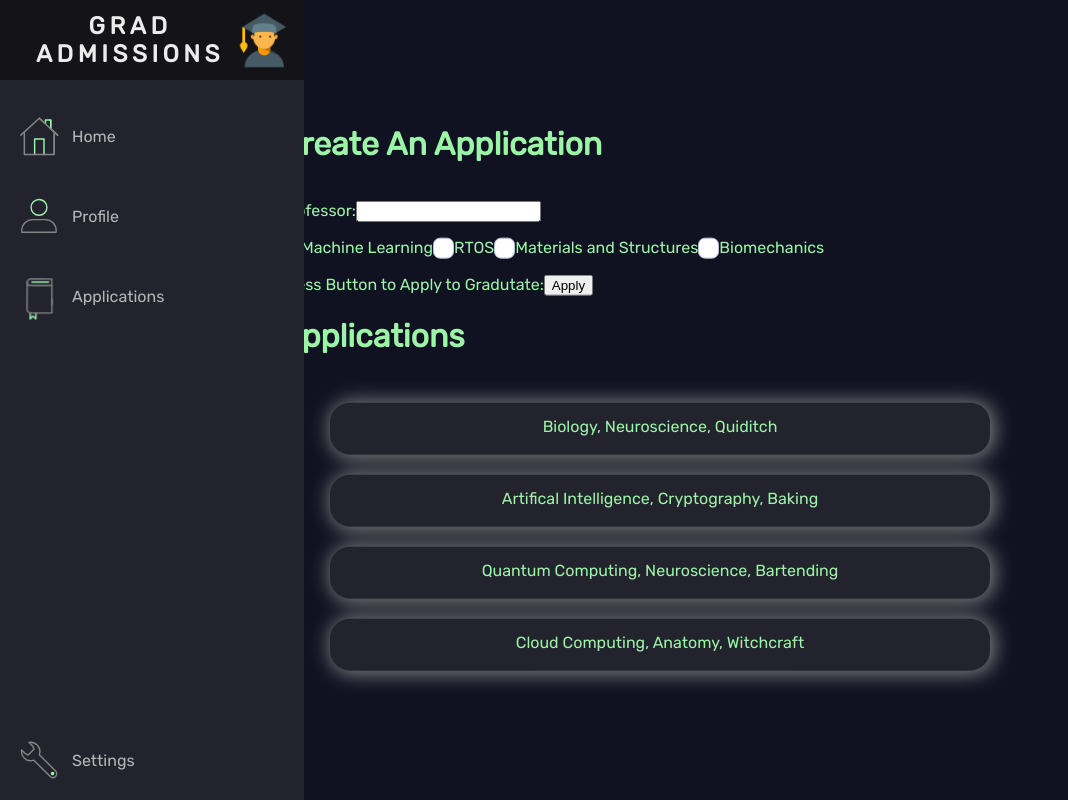
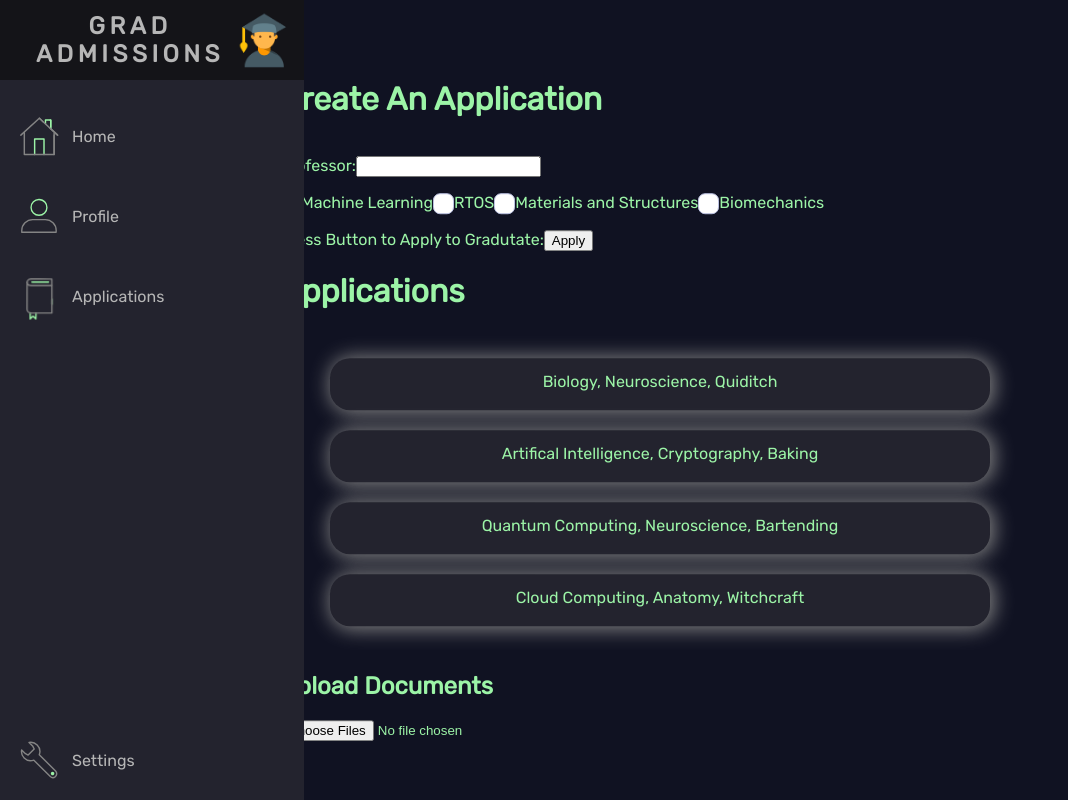
Before and after one commit to leo-paz/grad-admissions-hub, a React (Create React App) app in the folder frontend/grad-admissions-hub-app/: page /submission in a window 1280 px wide. Shown: the whole page, without its empty margins (0-1068 px from the left). Built offline with nearby package versions, Linux system fonts and the light colour scheme; what aws-amplify would draw is missing.

Commit message:
setup upload button for documents added style prop to our button component

```diff
--- a/frontend/grad-admissions-hub-app/src/Components/Button/Button.js
+++ b/frontend/grad-admissions-hub-app/src/Components/Button/Button.js
@@ -1,9 +1,9 @@
 import React from 'react';
 import './button.scss';
 
-const Button = ({text, onClick}) => {
+const Button = ({text, onClick, style}) => {
     return (
-      <button onClick={onClick} className="plan-trip-button">
+      <button onClick={onClick} className="button" style={style}>
         <span>{text}</span>
       </button>
     );
--- a/frontend/grad-admissions-hub-app/src/Pages/Submission.js
+++ b/frontend/grad-admissions-hub-app/src/Pages/Submission.js
@@ -1,7 +1,8 @@
-import React, { useEffect, useState } from 'react';
+import React, { useEffect, useRef, useState } from 'react';
 
 import DataFetch from '../Components/DataFetch';
 import { Link } from 'react-router-dom';
+import Button from '../Components/Button/Button';
 
 const orgApplications = [
     {
@@ -21,6 +22,17 @@ const orgApplications = [
         id: 'omarleopaz@hotmail.com'
     },
 ]
+
+let files = [];
+const uploadButtonHandler = event => {
+    //THIS HANDLER DEALS WITH THE UPLOADED FILES.
+    //Currently it adds onto the already selected files object
+    if(event.target && event.target.files){
+        files=[...files, event.target.files];
+        console.log(files);
+    }
+
+}
 
 const Submission = () => {
     const [applications, setApplications] = useState(orgApplications);
@@ -54,6 +66,15 @@ const Submission = () => {
                     </li>
                 ))}
             </ul>
+            <div>
+            <h2>Upload Documents </h2>
+            <input
+            onChange={uploadButtonHandler}
+            type="file"
+            multiple
+            style={{'marginLeft':'auto', 'marginRight':'auto'}}
+            />
+            </div>
         </div>
     )
 }
```
